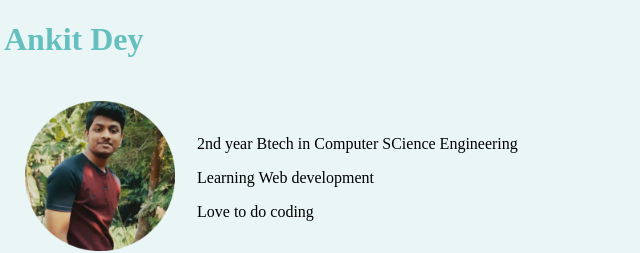
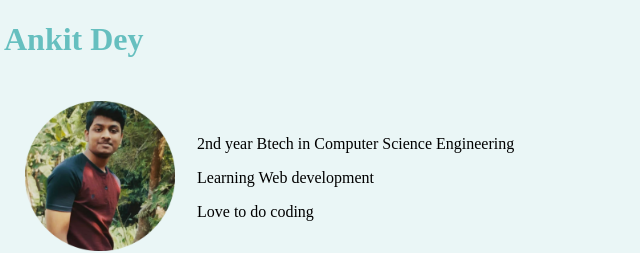
Before and after one commit to Ankit6606/cv, a plain HTML site: page index.html in a window 1280 px wide. Shown: the top 253 px of the page, 4-644 px from the left. Drawn offline with Linux system fonts and the light colour scheme.

Commit message:
Update index.html

```diff
--- a/index.html
+++ b/index.html
@@ -10,7 +10,7 @@
     <table cellspacing="20">
         <tr>
             <td><img src="images/crop_ankit.png" alt="Ankit Dey" width="150" height="150"></td>
-            <td><p>2nd year Btech in Computer SCience Engineering</p>
+            <td><p>2nd year Btech in Computer Science Engineering</p>
             <p>Learning Web development </p>
         <p>Love to do coding</p></td>
         </tr>
```
